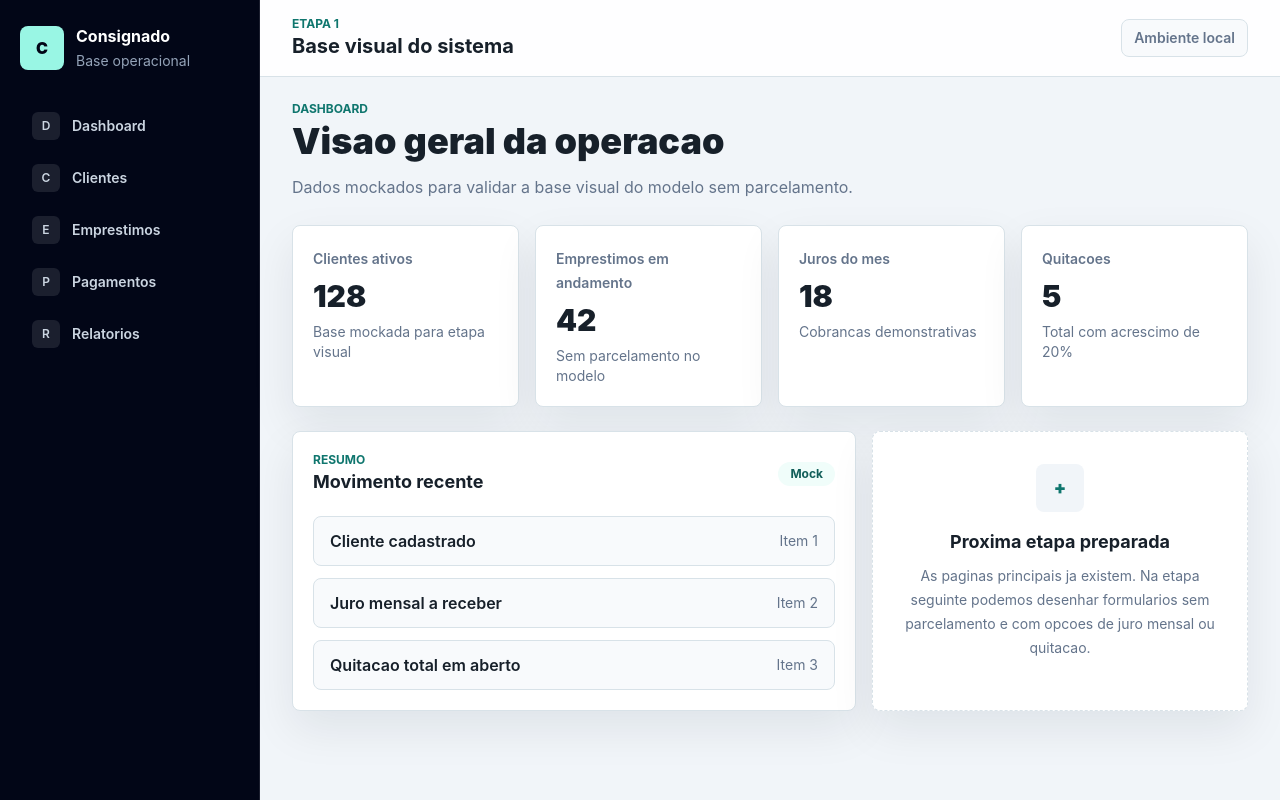
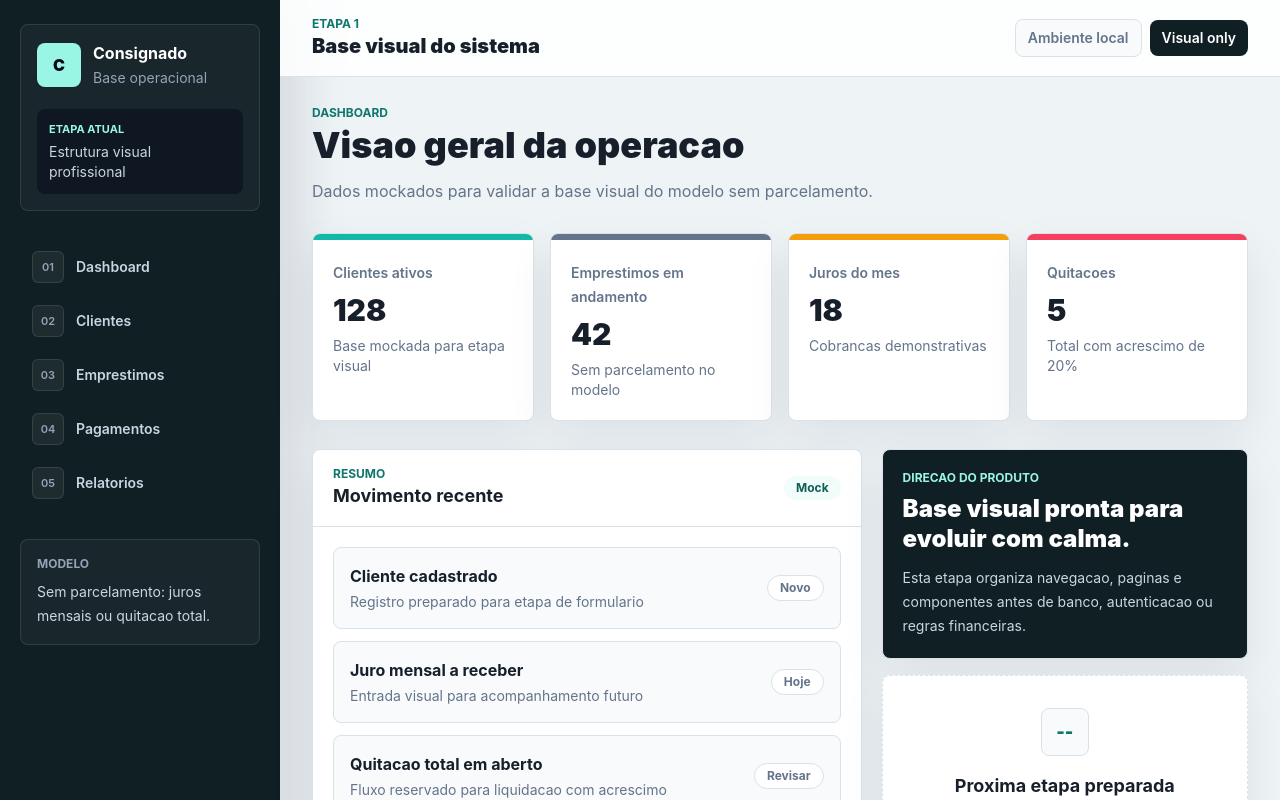
Before and after one commit to WilliamSoaresCosta/consignado, a Next.js app: page / in a window 1280 px wide. Shown: the top 800 px of the page. Built offline with nearby package versions, Linux system fonts and the light colour scheme.

Commit message:
style: refina visual da etapa 1

```diff
--- a/app/globals.css
+++ b/app/globals.css
@@ -4,7 +4,7 @@
 
 :root {
   color: #17202a;
-  background: #f3f6f9;
+  background: #eef3f6;
 }
 
 * {
@@ -18,7 +18,9 @@ html {
 body {
   margin: 0;
   min-height: 100vh;
-  background: #f3f6f9;
+  background:
+    linear-gradient(180deg, rgba(255, 255, 255, 0.72), rgba(238, 243, 246, 0.94)),
+    #eef3f6;
   font-family:
     Inter, ui-sans-serif, system-ui, -apple-system, BlinkMacSystemFont, "Segoe UI",
     sans-serif;
--- a/app/layout.tsx
+++ b/app/layout.tsx
@@ -16,11 +16,11 @@ export default function RootLayout({ children }: RootLayoutProps) {
   return (
     <html lang="pt-BR">
       <body>
-        <div className="min-h-screen bg-slate-100 text-ink lg:grid lg:grid-cols-[260px_minmax(0,1fr)]">
+        <div className="min-h-screen bg-[#eef3f6] text-ink lg:grid lg:grid-cols-[280px_minmax(0,1fr)]">
           <AppSidebar />
           <div className="min-w-0">
             <AppHeader />
-            <main className="mx-auto grid w-full max-w-7xl gap-6 px-5 py-6 sm:px-6 lg:px-8">
+            <main className="mx-auto grid w-full max-w-7xl gap-7 px-5 py-7 sm:px-6 lg:px-8">
               {children}
             </main>
           </div>
--- a/app/page.tsx
+++ b/app/page.tsx
@@ -7,21 +7,43 @@ const metrics = [
     title: "Clientes ativos",
     value: "128",
     detail: "Base mockada para etapa visual",
+    tone: "teal" as const,
   },
   {
     title: "Emprestimos em andamento",
     value: "42",
     detail: "Sem parcelamento no modelo",
+    tone: "slate" as const,
   },
   {
     title: "Juros do mes",
     value: "18",
     detail: "Cobrancas demonstrativas",
+    tone: "amber" as const,
   },
   {
     title: "Quitacoes",
     value: "5",
     detail: "Total com acrescimo de 20%",
+    tone: "rose" as const,
+  },
+];
+
+const activityItems = [
+  {
+    title: "Cliente cadastrado",
+    description: "Registro preparado para etapa de formulario",
+    status: "Novo",
+  },
+  {
+    title: "Juro mensal a receber",
+    description: "Entrada visual para acompanhamento futuro",
+    status: "Hoje",
+  },
+  {
+    title: "Quitacao total em aberto",
+    description: "Fluxo reservado para liquidacao com acrescimo",
+    status: "Revisar",
   },
 ];
 
@@ -41,15 +63,16 @@ export default function DashboardPage() {
             title={metric.title}
             value={metric.value}
             detail={metric.detail}
+            tone={metric.tone}
           />
         ))}
       </section>
 
-      <section className="grid gap-4 lg:grid-cols-[1.2fr_0.8fr]">
-        <div className="rounded-lg border border-line bg-white p-5 shadow-panel">
-          <div className="mb-5 flex items-center justify-between gap-4">
+      <section className="grid gap-5 lg:grid-cols-[1.2fr_0.8fr]">
+        <div className="rounded-lg border border-line bg-white shadow-panel">
+          <div className="flex items-center justify-between gap-4 border-b border-line px-5 py-4">
             <div>
-              <p className="text-xs font-bold uppercase text-brand">Resumo</p>
+              <p className="text-xs font-bold uppercase tracking-normal text-brand">Resumo</p>
               <h2 className="text-lg font-bold text-ink">Movimento recente</h2>
             </div>
             <span className="rounded-full bg-teal-50 px-3 py-1 text-xs font-bold text-brand-dark">
@@ -57,25 +80,43 @@ export default function DashboardPage() {
             </span>
           </div>
 
-          <div className="grid gap-3">
-            {["Cliente cadastrado", "Juro mensal a receber", "Quitacao total em aberto"].map(
-              (item, index) => (
+          <div className="grid gap-3 p-5">
+            {activityItems.map((item) => (
               <div
-                  className="flex items-center justify-between rounded-lg border border-line bg-slate-50 px-4 py-3"
-                  key={item}
+                className="grid gap-3 rounded-lg border border-line bg-slate-50 p-4 sm:grid-cols-[1fr_auto] sm:items-center"
+                key={item.title}
               >
-                  <span className="font-semibold text-ink">{item}</span>
-                  <span className="text-sm text-muted">Item {index + 1}</span>
+                <div>
+                  <span className="font-bold text-ink">{item.title}</span>
+                  <p className="mt-1 text-sm leading-5 text-muted">{item.description}</p>
                 </div>
-              ),
-            )}
+                <span className="w-fit rounded-full border border-line bg-white px-3 py-1 text-xs font-bold text-muted">
+                  {item.status}
+                </span>
+              </div>
+            ))}
           </div>
         </div>
+
+        <div className="grid gap-4">
+          <section className="rounded-lg border border-line bg-[#101f24] p-5 text-white shadow-panel">
+            <p className="text-xs font-bold uppercase tracking-normal text-teal-200">
+              Direcao do produto
+            </p>
+            <h2 className="mt-2 text-2xl font-black leading-tight">
+              Base visual pronta para evoluir com calma.
+            </h2>
+            <p className="mt-3 text-sm leading-6 text-slate-300">
+              Esta etapa organiza navegacao, paginas e componentes antes de banco,
+              autenticacao ou regras financeiras.
+            </p>
+          </section>
 
           <EmptyState
             title="Proxima etapa preparada"
             description="As paginas principais ja existem. Na etapa seguinte podemos desenhar formularios sem parcelamento e com opcoes de juro mensal ou quitacao."
           />
+        </div>
       </section>
     </>
   );
--- a/components/AppHeader.tsx
+++ b/components/AppHeader.tsx
@@ -1,13 +1,18 @@
 export function AppHeader() {
   return (
-    <header className="border-b border-line bg-white/90 px-5 py-4 backdrop-blur sm:px-6 lg:px-8">
+    <header className="border-b border-line bg-white/85 px-5 py-4 backdrop-blur sm:px-6 lg:px-8">
       <div className="mx-auto flex w-full max-w-7xl flex-col gap-3 sm:flex-row sm:items-center sm:justify-between">
         <div>
-          <p className="text-xs font-bold uppercase text-brand">Etapa 1</p>
-          <h1 className="text-xl font-bold text-ink">Base visual do sistema</h1>
+          <p className="text-xs font-bold uppercase tracking-normal text-brand">Etapa 1</p>
+          <h1 className="text-xl font-black text-ink">Base visual do sistema</h1>
         </div>
-        <div className="rounded-lg border border-line bg-slate-50 px-3 py-2 text-sm font-semibold text-muted">
-          Ambiente local
+        <div className="flex flex-wrap items-center gap-2">
+          <span className="rounded-lg border border-line bg-slate-50 px-3 py-2 text-sm font-semibold text-muted">
+            Ambiente local
+          </span>
+          <span className="rounded-lg bg-[#101f24] px-3 py-2 text-sm font-semibold text-white">
+            Visual only
+          </span>
         </div>
       </div>
     </header>
--- a/components/AppSidebar.tsx
+++ b/components/AppSidebar.tsx
@@ -1,40 +1,57 @@
 import Link from "next/link";
 
 const navItems = [
-  { href: "/", label: "Dashboard", marker: "D" },
-  { href: "/clientes", label: "Clientes", marker: "C" },
-  { href: "/emprestimos", label: "Emprestimos", marker: "E" },
-  { href: "/pagamentos", label: "Pagamentos", marker: "P" },
-  { href: "/relatorios", label: "Relatorios", marker: "R" },
+  { href: "/", label: "Dashboard", marker: "01" },
+  { href: "/clientes", label: "Clientes", marker: "02" },
+  { href: "/emprestimos", label: "Emprestimos", marker: "03" },
+  { href: "/pagamentos", label: "Pagamentos", marker: "04" },
+  { href: "/relatorios", label: "Relatorios", marker: "05" },
 ];
 
 export function AppSidebar() {
   return (
-    <aside className="border-r border-white/10 bg-slate-950 px-5 py-6 text-white lg:min-h-screen">
-      <div className="mb-8 flex items-center gap-3">
-        <span className="grid h-11 w-11 place-items-center rounded-lg bg-teal-200 font-black text-slate-950">
-          C
-        </span>
-        <div>
-          <strong className="block text-base">Consignado</strong>
-          <small className="text-sm text-slate-400">Base operacional</small>
+    <aside className="bg-[#101f24] px-5 py-6 text-white shadow-[18px_0_50px_rgba(15,23,42,0.12)] lg:min-h-screen">
+      <div className="mb-8 rounded-lg border border-white/10 bg-white/[0.04] p-4">
+        <div className="flex items-center gap-3">
+          <span className="grid h-11 w-11 place-items-center rounded-lg bg-teal-200 font-black text-slate-950 shadow-sm">
+            C
+          </span>
+          <div>
+            <strong className="block text-base">Consignado</strong>
+            <small className="text-sm text-slate-400">Base operacional</small>
+          </div>
+        </div>
+        <div className="mt-5 rounded-lg bg-slate-950/45 p-3">
+          <p className="text-[11px] font-bold uppercase tracking-normal text-teal-200">
+            Etapa atual
+          </p>
+          <p className="mt-1 text-sm text-slate-300">Estrutura visual profissional</p>
         </div>
       </div>
 
-      <nav className="grid gap-2" aria-label="Navegacao principal">
+      <nav className="grid gap-1.5" aria-label="Navegacao principal">
         {navItems.map((item) => (
           <Link
-            className="flex min-h-11 items-center gap-3 rounded-lg px-3 text-sm font-semibold text-slate-300 transition hover:bg-white/10 hover:text-white"
+            className="group flex min-h-12 items-center gap-3 rounded-lg px-3 text-sm font-semibold text-slate-300 transition hover:bg-white/10 hover:text-white"
             href={item.href}
             key={item.href}
           >
-            <span className="grid h-7 w-7 place-items-center rounded-md bg-white/10 text-xs">
+            <span className="grid h-8 w-8 place-items-center rounded-md border border-white/10 bg-white/[0.06] text-[11px] text-slate-400 transition group-hover:border-teal-200/40 group-hover:text-teal-100">
               {item.marker}
             </span>
             {item.label}
           </Link>
         ))}
       </nav>
+
+      <div className="mt-8 rounded-lg border border-white/10 bg-white/[0.04] p-4">
+        <p className="text-xs font-bold uppercase tracking-normal text-slate-400">
+          Modelo
+        </p>
+        <p className="mt-2 text-sm leading-6 text-slate-300">
+          Sem parcelamento: juros mensais ou quitacao total.
+        </p>
+      </div>
     </aside>
   );
 }
--- a/components/EmptyState.tsx
+++ b/components/EmptyState.tsx
@@ -6,8 +6,8 @@ type EmptyStateProps = {
 export function EmptyState({ title, description }: EmptyStateProps) {
   return (
     <section className="rounded-lg border border-dashed border-line bg-white p-8 text-center shadow-panel">
-      <div className="mx-auto mb-4 grid h-12 w-12 place-items-center rounded-lg bg-slate-100 text-lg font-black text-brand">
-        +
+      <div className="mx-auto mb-4 grid h-12 w-12 place-items-center rounded-lg border border-line bg-slate-50 text-lg font-black text-brand">
+        --
       </div>
       <h2 className="text-lg font-bold text-ink">{title}</h2>
       <p className="mx-auto mt-2 max-w-md text-sm leading-6 text-muted">{description}</p>
--- a/components/MetricCard.tsx
+++ b/components/MetricCard.tsx
@@ -2,14 +2,27 @@ type MetricCardProps = {
   title: string;
   value: string;
   detail: string;
+  tone?: "teal" | "slate" | "amber" | "rose";
 };
 
-export function MetricCard({ title, value, detail }: MetricCardProps) {
+const toneStyles: Record<NonNullable<MetricCardProps["tone"]>, string> = {
+  teal: "bg-teal-500",
+  slate: "bg-slate-500",
+  amber: "bg-amber-500",
+  rose: "bg-rose-500",
+};
+
+export function MetricCard({ title, value, detail, tone = "teal" }: MetricCardProps) {
   return (
-    <article className="rounded-lg border border-line bg-white p-5 shadow-panel">
-      <span className="text-sm font-semibold text-muted">{title}</span>
-      <strong className="mt-2 block text-3xl font-black text-ink">{value}</strong>
-      <small className="mt-2 block text-sm text-muted">{detail}</small>
+    <article className="overflow-hidden rounded-lg border border-line bg-white shadow-panel">
+      <div className={`h-1.5 ${toneStyles[tone]}`} />
+      <div className="p-5">
+        <span className="text-sm font-semibold text-muted">{title}</span>
+        <strong className="mt-2 block text-3xl font-black tracking-normal text-ink">
+          {value}
+        </strong>
+        <small className="mt-2 block text-sm leading-5 text-muted">{detail}</small>
+      </div>
     </article>
   );
 }
--- a/components/PageTitle.tsx
+++ b/components/PageTitle.tsx
@@ -7,8 +7,8 @@ type PageTitleProps = {
 export function PageTitle({ eyebrow, title, description }: PageTitleProps) {
   return (
     <section className="max-w-3xl">
-      <p className="text-xs font-bold uppercase text-brand">{eyebrow}</p>
-      <h2 className="mt-1 text-3xl font-black tracking-normal text-ink sm:text-4xl">
+      <p className="text-xs font-bold uppercase tracking-normal text-brand">{eyebrow}</p>
+      <h2 className="mt-1 text-3xl font-black leading-tight tracking-normal text-ink sm:text-4xl">
         {title}
       </h2>
       <p className="mt-3 text-base leading-7 text-muted">{description}</p>
```
Lines whose indentation alone changed are shown as unchanged.
